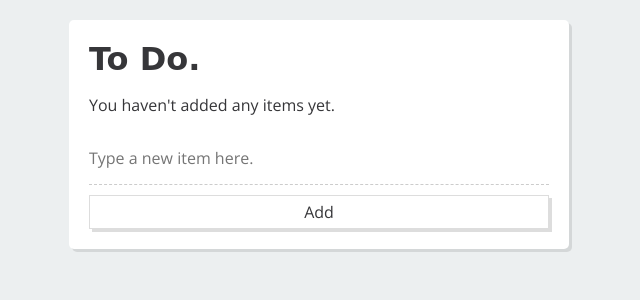
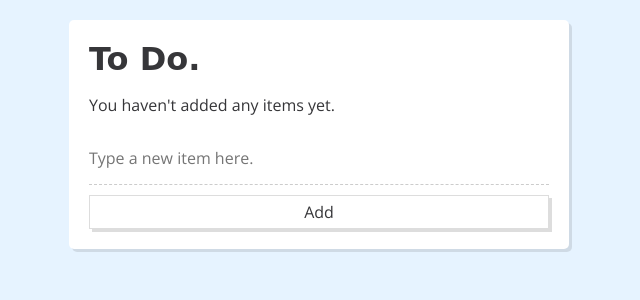
Before and after one commit to KyleMeredith/To-Do-List, a PHP site: page / in a window 1280 px wide. Shown: the top 300 px of the page, without its empty margins (321-961 px from the left). Run offline with PHP 8.4, Linux system fonts and the light colour scheme; data that the repository does not hold is empty; some web fonts are replaced.

Commit message:
Update main.css

```diff
--- a/main.css
+++ b/main.css
@@ -1,5 +1,5 @@
 body{
-    background-color: #eceff0;
+    background-color: #e6f3ff;
 }
 
 body,
```
